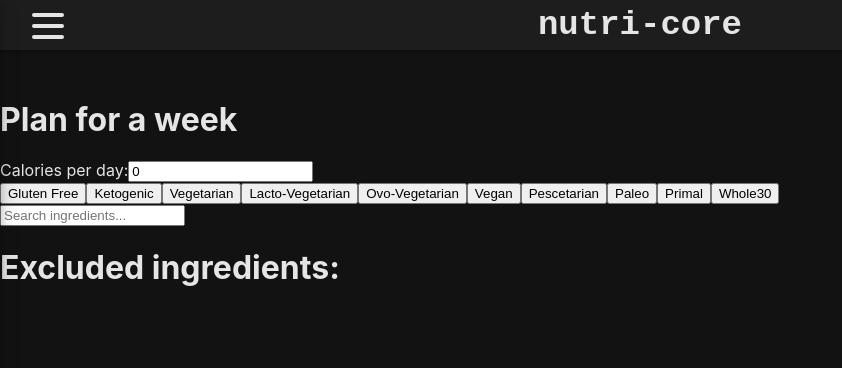
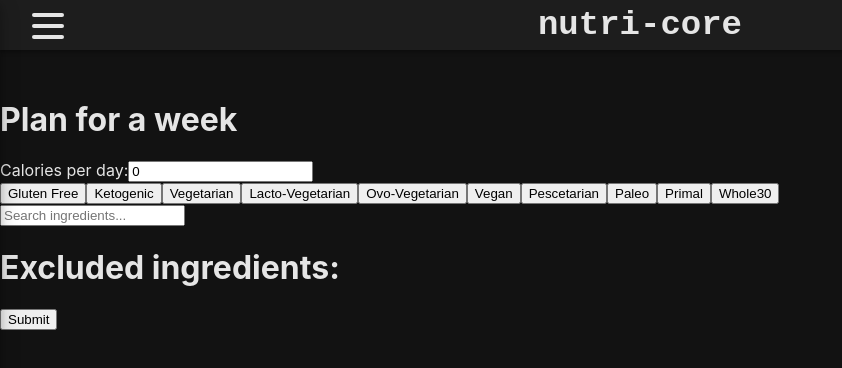
Before and after one commit to hausbence/nutrition-react, a React (Create React App) app: page /mealplanner in a window 1280 px wide. Shown: the top 368 px of the page, without its empty margins (0-842 px from the left). Built offline with nearby package versions, Linux system fonts and the light colour scheme.

Commit message:
created an axios post for the form on mealplanner

```diff
--- a/src/Pages/mealplanner/MealPlannerPage.js
+++ b/src/Pages/mealplanner/MealPlannerPage.js
@@ -3,14 +3,20 @@ import { StyledMealPlannerPage } from "./MealPlannerPage.styled";
 import Axios from "axios";
 import DietSelector from "./DietSelector";
 import IngredientSelector from "./IngredientSelector";
+import { useForm } from "react-hook-form";
 
 const MealPlannerPage = () => {
+	const { handleSubmit } = useForm();
+
 	const [calories, setCalories] = useState(0);
 	const [selectedDiets, setSelectedDiets] = useState([]);
 	const [searchedIngredients, setSearchedIngredients] = useState([]);
 	const [excludedIngredients, setExcludedIngredients] = useState([]);
+	const [successful, setSuccessful] = useState(false);
+	const [message, setMessage] = useState("");
 
 	const baseUrl = "http://localhost:8080/ingredients/";
+	const API_URL = "http://localhost:8080/planner/plan/generate";
 
 	const onChangeCalories = (e) => {
 		const calories = e.target.value;
@@ -70,6 +76,27 @@ const MealPlannerPage = () => {
 		}
 	};
 
+	const handleFormPost = (e) => {
+		let calories = 1000;
+		let diet = "vegan";
+		let excludes = ["cucumber"];
+		setMessage("");
+		setSuccessful(false);
+
+		Axios.post(API_URL, {
+			calories,
+			diet,
+			excludes,
+		}).then(
+			(response) => {
+				console.log(response);
+			},
+			(error) => {
+				console.log(error);
+			}
+		);
+	};
+
 	return (
 		<React.Fragment>
 			<StyledMealPlannerPage>
@@ -104,6 +131,7 @@ const MealPlannerPage = () => {
 						addToExcludedIngredients={addToExcludedIngredients}
 						removeFromExcludedIngredients={removeFromExcludedIngredients}
 					/>
+					<button onClick={handleSubmit(handleFormPost)}>Submit</button>
 				</form>
 			</StyledMealPlannerPage>
 		</React.Fragment>
```
Also changed, not shown: 1 other file (tests, documents, lock files or other folders).
